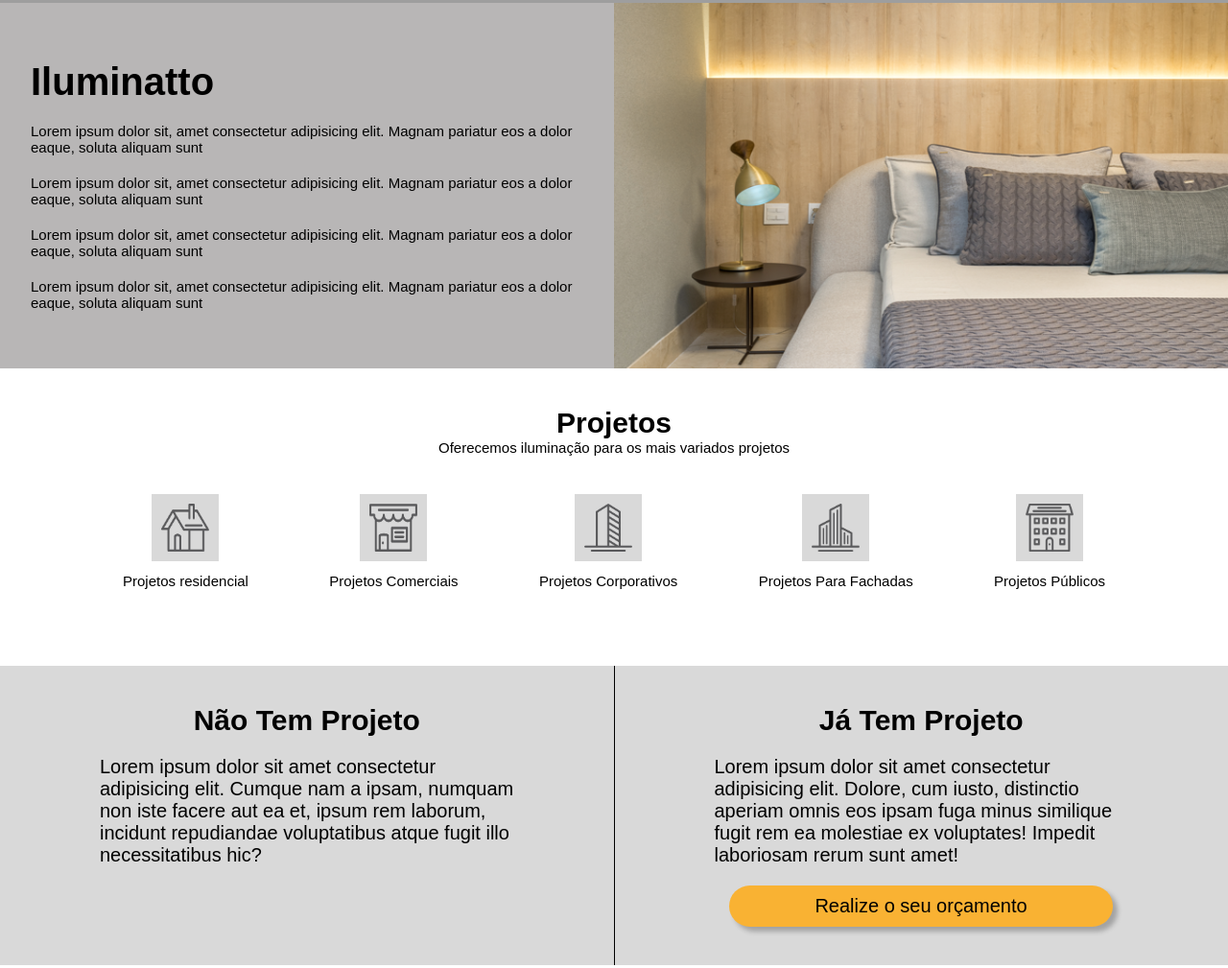
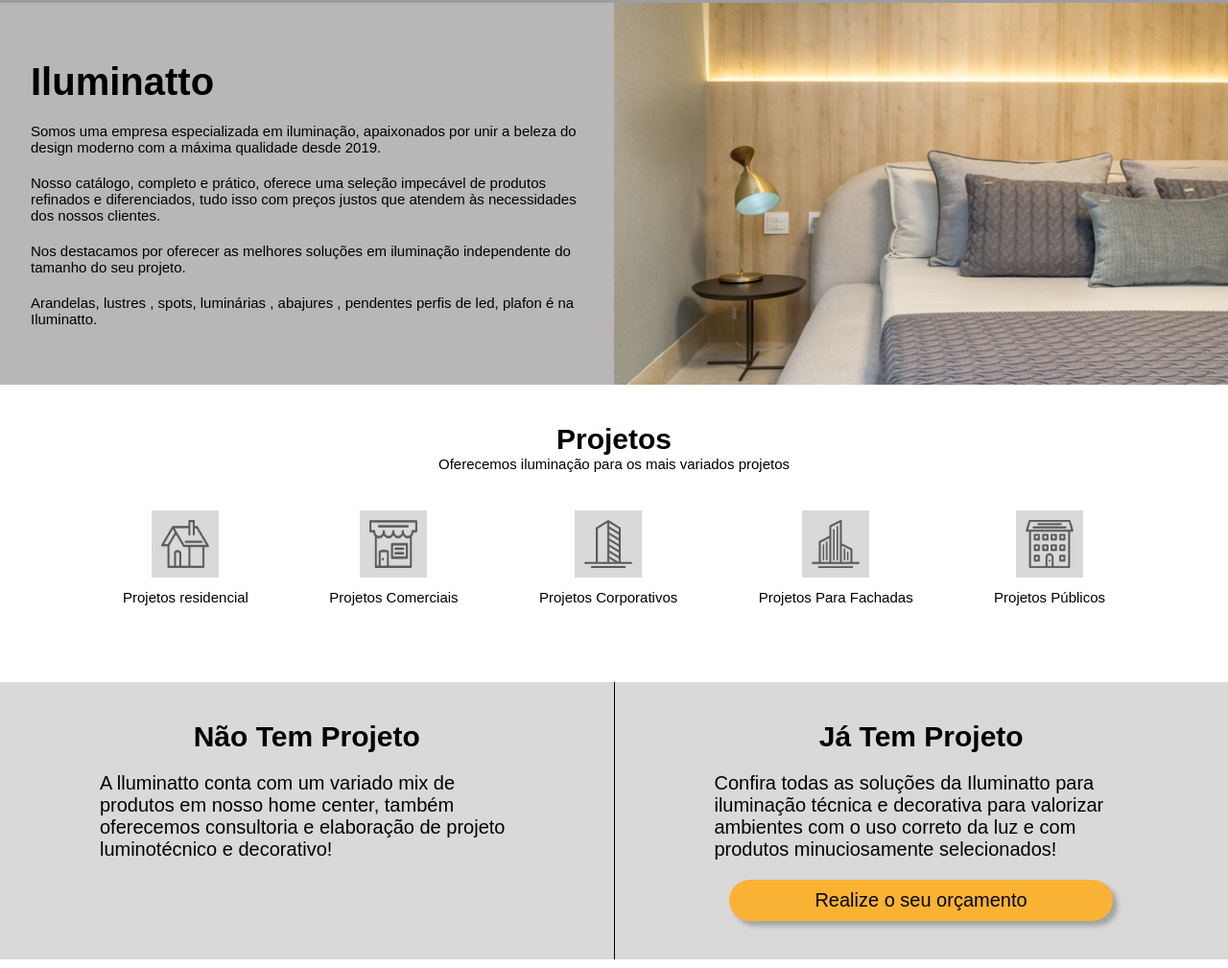
Before and after one commit to AdsonNascimento/aagencia-sejailuminato, a plain HTML site: page index.html in a window 1280 px wide. Shown: the part 1007-2016 px from the top of the page at 96% size. Drawn offline with Linux system fonts and the light colour scheme; grey boxes are pictures that could not be loaded; a web font is replaced by a local one.

Commit message:
att flut

```diff
--- a/index.html
+++ b/index.html
@@ -33,7 +33,7 @@
     <main>
 
         <div class="buttons-flut">
-            <a href="#">
+            <a href="https://www.instagram.com/sejailuminatto/">
                 <img src="./assets/icones-flut/instagram.svg" alt="">
             </a>
             <a href="#">
@@ -55,10 +55,10 @@
             <div class="bio">
                 <div class="text">
                     <h1>Iluminatto</h1>
-                    <p>Lorem ipsum dolor sit, amet consectetur adipisicing elit. Magnam pariatur eos a dolor eaque, soluta aliquam sunt</p>
-                    <p>Lorem ipsum dolor sit, amet consectetur adipisicing elit. Magnam pariatur eos a dolor eaque, soluta aliquam sunt</p>
-                    <p>Lorem ipsum dolor sit, amet consectetur adipisicing elit. Magnam pariatur eos a dolor eaque, soluta aliquam sunt</p>
-                    <p>Lorem ipsum dolor sit, amet consectetur adipisicing elit. Magnam pariatur eos a dolor eaque, soluta aliquam sunt</p>
+                    <p>Somos uma empresa especializada em iluminação, apaixonados por unir a beleza do design moderno com a máxima qualidade desde 2019.</p>
+                    <p>Nosso catálogo, completo e prático, oferece uma seleção impecável de produtos refinados e diferenciados, tudo isso com preços justos que atendem às necessidades dos nossos clientes.</p>
+                    <p>Nos destacamos por oferecer as melhores soluções em iluminação independente do tamanho do seu projeto.</p>
+                    <p>Arandelas, lustres , spots, luminárias , abajures , pendentes perfis de led, plafon é na Iluminatto.</p>
                 </div>
             </div>
             <div class="banner">
@@ -99,7 +99,7 @@
             <div class="oferta-container">
                 <div class="content">
                     <h2>Não Tem Projeto</h2>
-                    <p>Lorem ipsum dolor sit amet consectetur adipisicing elit. Cumque nam a ipsam, numquam non iste facere aut ea et, ipsum rem laborum, incidunt repudiandae voluptatibus atque fugit illo necessitatibus hic?</p>
+                    <p>A lluminatto conta com um variado mix de produtos em nosso home center, também oferecemos consultoria e elaboração de projeto luminotécnico e decorativo!</p>
                 </div>
             </div>
 
@@ -108,7 +108,7 @@
             <div class="oferta-container">
                 <div class="content">
                     <h2>Já Tem Projeto</h2>
-                    <p>Lorem ipsum dolor sit amet consectetur adipisicing elit. Dolore, cum iusto, distinctio aperiam omnis eos ipsam fuga minus similique fugit rem ea molestiae ex voluptates! Impedit laboriosam rerum sunt amet!</p>
+                    <p>Confira todas as soluções da Iluminatto para iluminação técnica e decorativa para valorizar ambientes com o uso correto da luz e com produtos minuciosamente selecionados!</p>
                     <a href="#" class="button">Realize o seu orçamento</a>
                 </div>
             </div>
--- a/style.css
+++ b/style.css
@@ -40,6 +40,7 @@
     position: fixed;
     bottom: 5rem;
     right: 2rem;
+    z-index: 1;
 
     display: flex;
     flex-direction: column;
```
